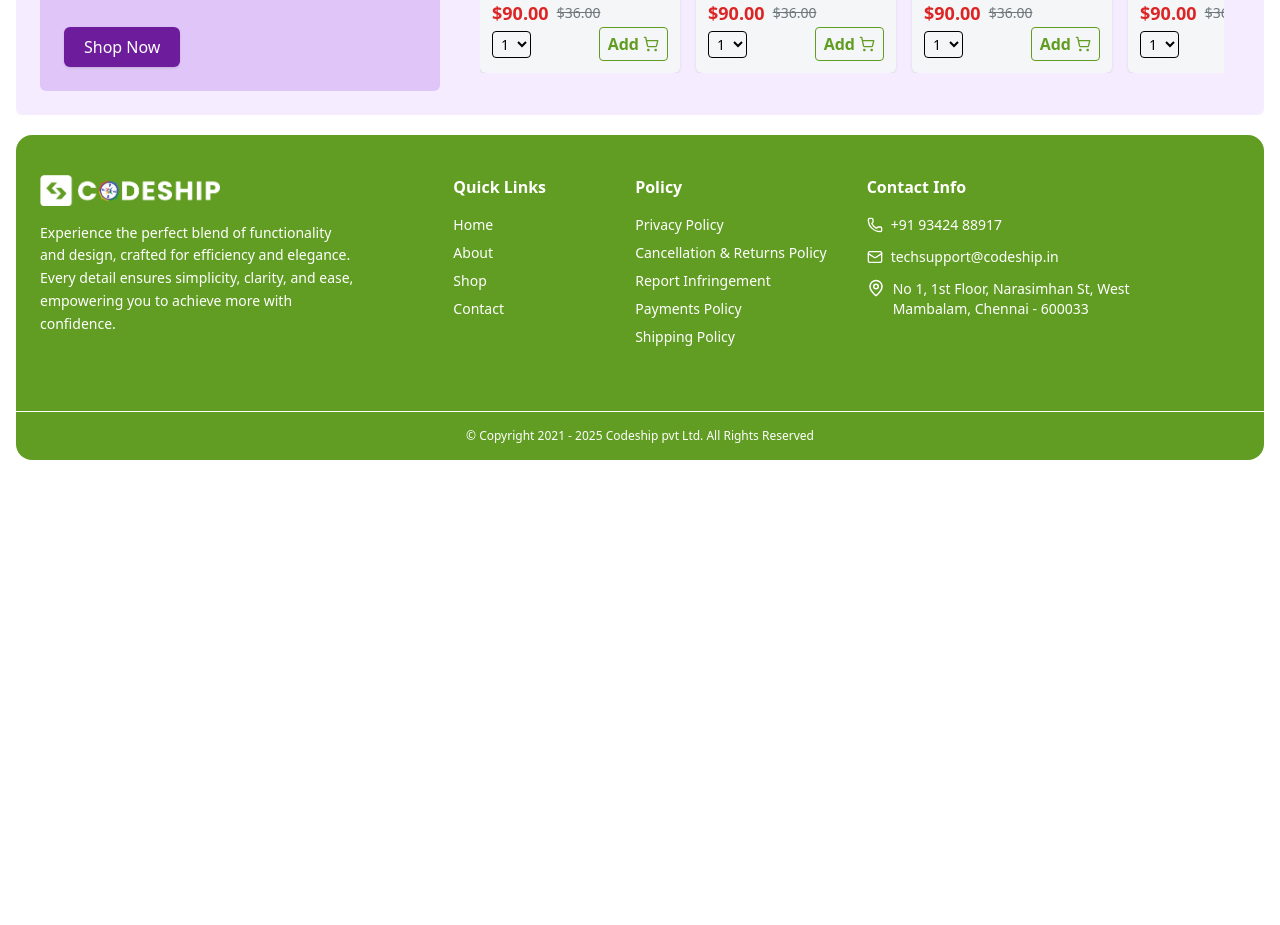
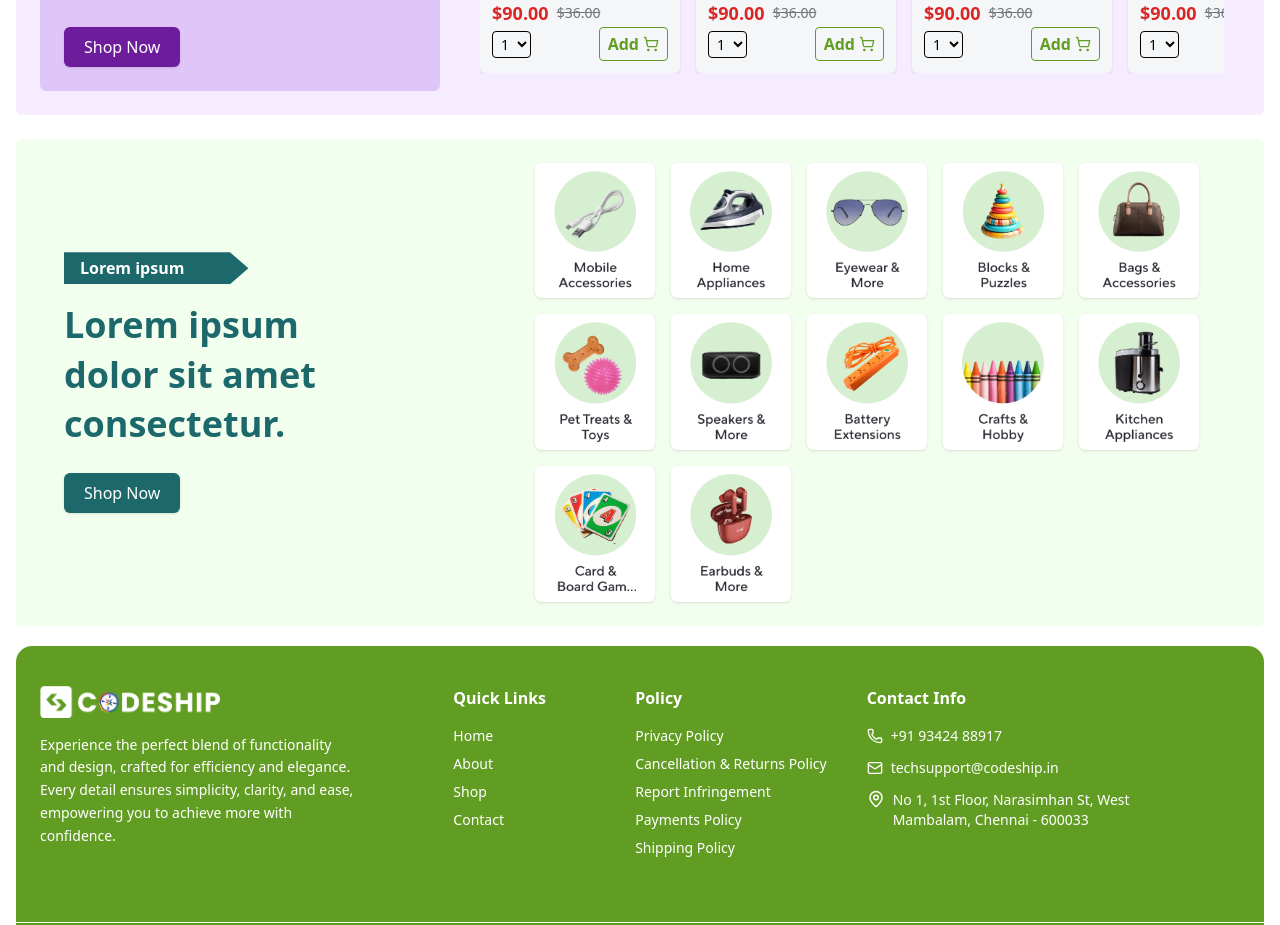
Before and after one commit to rohit-irl/Ecommerce, a React (Vite) app: page /shop in a window 1280 px wide. Shown: the part 440-1365 px from the top of the page. Before the commit the page ends 920 px from the top, so only its background shows below. Built offline with nearby package versions, Linux system fonts and the light colour scheme.

Commit message:
shop-item

```diff
--- a/src/pages/Shop.jsx
+++ b/src/pages/Shop.jsx
@@ -1,5 +1,17 @@
 import React, { useRef, useState, useEffect } from "react";
 import danonki from "../assets/danonki.png";
+import cable from "../assets/cable.png";
+import iron from "../assets/iron.png";
+import goggle from "../assets/goggle.png";
+import block from "../assets/block.png";
+import bag from "../assets/bag.png";
+import ptoy from "../assets/ptoy.png";
+import speaker from "../assets/speaker.png";
+import extension from "../assets/extension.png";
+import craft from "../assets/craft.png";
+import kappliance from "../assets/kappliance.png";
+import unocard from "../assets/unocard.png";
+import earbuds from "../assets/earbuds.png";
 
 import { ShoppingCart, ChevronLeft, ChevronRight } from "lucide-react";
 
@@ -12,7 +24,7 @@ const grocerys = [
   { image: danonki, text: "Details business makes your profit", subtext: "500g Pack", price: "$90.00", mrp: "$36.00" },
 ];
 
-const Pshop = () => {
+const Shop = () => {
   const sliderRef = useRef(null);
   const [showLeft, setShowLeft] = useState(false);
   const [showRight, setShowRight] = useState(true);
@@ -20,21 +32,16 @@ const Pshop = () => {
   const checkScroll = () => {
     if (!sliderRef.current) return;
     const { scrollLeft, scrollWidth, clientWidth } = sliderRef.current;
-
     setShowLeft(scrollLeft > 0);
     setShowRight(scrollLeft + clientWidth < scrollWidth - 5);
   };
 
   const slideLeft = () => {
-    if (sliderRef.current) {
-      sliderRef.current.scrollBy({ left: -250, behavior: "smooth" });
-    }
+    if (sliderRef.current) sliderRef.current.scrollBy({ left: -250, behavior: "smooth" });
   };
 
   const slideRight = () => {
-    if (sliderRef.current) {
-      sliderRef.current.scrollBy({ left: 250, behavior: "smooth" });
-    }
+    if (sliderRef.current) sliderRef.current.scrollBy({ left: 250, behavior: "smooth" });
   };
 
   useEffect(() => {
@@ -47,11 +54,15 @@ const Pshop = () => {
   }, []);
 
   return (
-    <div className="container mx-auto px-4 mt-5">
+    <div className="container mx-auto px-4 mt-5 space-y-6">
+
+      {/* Grocery Slider Section */}
       <div className="bg-[#f5ecff] p-6 rounded-md">
         <div className="flex flex-col lg:flex-row gap-6 items-center">
           <div className="bg-[#8A2BE2]/20 flex flex-col justify-center items-start text-left rounded-md p-6 w-full lg:w-1/3">
-            <span className="bg-[#6D1D9C] text-white font-bold pl-4 pr-16 py-1 inline-block text-start" style={{clipPath: "polygon(0% 0%, 90% 0, 100% 50%, 90% 100%, 0% 100%)",}}>Lorem ipsum</span>
+            <span className="bg-[#6D1D9C] text-white font-bold pl-4 pr-16 py-1 inline-block text-start" style={{ clipPath: "polygon(0% 0%, 90% 0, 100% 50%, 90% 100%, 0% 100%)" }}>
+              Lorem ipsum
+            </span>
             <h2 className="text-3xl lg:text-4xl font-bold text-[#6D1D9C] mt-4 leading-snug">
               Lorem ipsum <br /> dolor sit amet <br /> consectetur.
             </h2>
@@ -59,6 +70,7 @@ const Pshop = () => {
               Shop Now
             </button>
           </div>
+
           <div className="relative flex-1 w-full rounded-md p-4 overflow-hidden">
             {showLeft && (
               <button onClick={slideLeft} className="absolute left-2 top-1/2 -translate-y-1/2 z-10 bg-[#629D23] text-white p-2 rounded-full shadow">
@@ -73,20 +85,14 @@ const Pshop = () => {
             <div ref={sliderRef} className="flex gap-4 overflow-x-auto scroll-smooth no-scrollbar">
               {grocerys.map((val, index) => (
                 <div key={index} className="min-w-[200px] p-3 flex flex-col bg-[#F5F6F7] rounded-md shadow-sm">
-                  <div className="flex justify-center items-center h-[120px]  rounded-md">
+                  <div className="flex justify-center items-center h-[120px] rounded-md">
                     <img src={val.image} alt="product" className="h-35 py-2 object-contain"/>
                   </div>
-                  <div className="mt-2 text-sm font-bold text-[#2C3C28]">
-                    {val.text}
-                  </div>
+                  <div className="mt-2 text-sm font-bold text-[#2C3C28]">{val.text}</div>
                   <div className="text-[#6E777D] text-xs">{val.subtext}</div>
                   <div className="flex items-center gap-2 mt-1">
-                    <span className="text-[#DC2626] text-lg font-bold">
-                      {val.price}
-                    </span>
-                    <span className="text-[#6E777D] line-through text-sm">
-                      {val.mrp}
-                    </span>
+                    <span className="text-[#DC2626] text-lg font-bold">{val.price}</span>
+                    <span className="text-[#6E777D] line-through text-sm">{val.mrp}</span>
                   </div>
                   <div className="mt-auto flex justify-between items-center">
                     <select className="border text-sm rounded-sm px-1 py-0.5">
@@ -104,8 +110,35 @@ const Pshop = () => {
           </div>
         </div>
       </div>
+
+      {/* Fixed 2nd Section */}
+      <div className="bg-[#F2FFEF] flex flex-col lg:flex-row p-6 rounded-md gap-6">
+        {/* Left Text Section */}
+        <div className="flex flex-col justify-center items-start text-left rounded-md p-6 w-full lg:w-2/5">
+          <span className="bg-[#1D686A] text-white font-bold pl-4 pr-16 py-1 inline-block whitespace-nowrap" style={{ clipPath: "polygon(0% 0%, 90% 0, 100% 50%, 90% 100%, 0% 100%)" }}>
+            Lorem ipsum
+          </span>
+          <h2 className="text-2xl sm:text-3xl lg:text-4xl font-bold text-[#1D686A] mt-4 leading-snug">
+            Lorem ipsum <br /> dolor sit amet <br /> consectetur.
+          </h2>
+          <button className="bg-[#1D686A] text-white px-5 py-2 mt-6 rounded-md font-medium shadow hover:bg-[#145253] transition">
+            Shop Now
+          </button>
+        </div>
+
+        {/* Right Image Grid Section */}
+        <div className="flex flex-wrap justify-center lg:justify-start gap-4 w-full lg:w-3/5">
+          {[cable, iron, goggle, block, bag, ptoy, speaker, extension, craft, kappliance, unocard, earbuds].map(
+            (img, idx) => (
+              <div key={idx} className="w-[80px] sm:w-[100px] md:w-[120px] flex justify-center items-center p-2 bg-white rounded-md shadow hover:scale-105 transition-transform">
+                <img src={img} alt={`product-${idx}`} className="max-h-[70px] sm:max-h-[100px] md:max-h-[120px] object-contain"/>
+              </div>
+            )
+          )}
+        </div>
+      </div>
     </div>
   );
 };
 
-export default Pshop;
+export default Shop;
```
